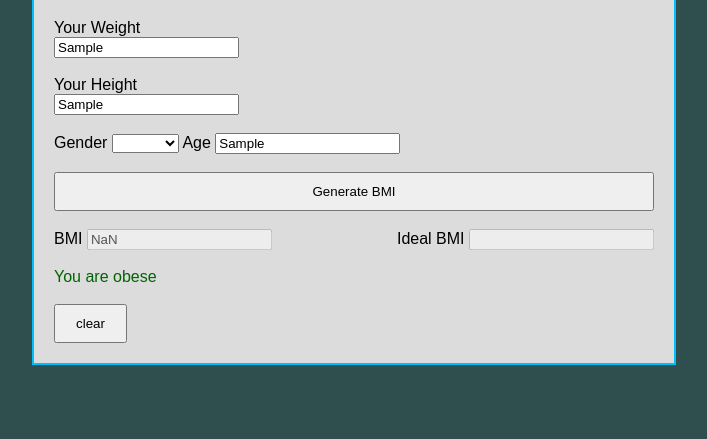
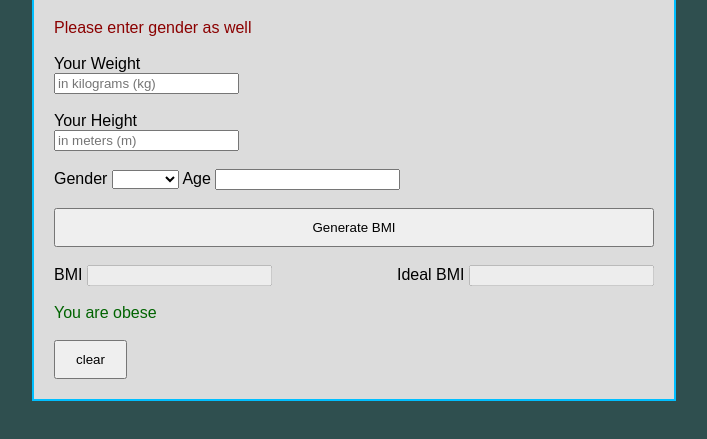
Before and after one commit to yaaseen17/bmi, a plain HTML site: page index.html in a window 1280 px wide. Both pictures are taken after typing "Sample", "Sample", "Sample" into the empty fields and a click on the button "Generate BMI". Shown: the part 235-674 px from the top of the page, without its empty margins (286-993 px from the left). Drawn offline with Linux system fonts and the light colour scheme.

Commit message:
made a few changes

```diff
--- a/assets/css/style.css
+++ b/assets/css/style.css
@@ -30,3 +30,6 @@ button{
 #comment{
     color: darkgreen;
 }
+#error{
+    color:darkred;
+}
--- a/assets/js/index.js
+++ b/assets/js/index.js
@@ -7,9 +7,21 @@ function myBMI(){
     let ans = w/(h**2);
     document.getElementById("outputBmi").value = `${ans}`
 
-    let age = document.getElementById('age')
+    let age = document.getElementById('age');
 
-    if(document.getElementById('gndr').value == 'male'){
+    if (document.getElementById('gndr').value == 'empty'){
+        document.getElementById('error').innerHTML = "Please enter gender as well";
+        let inputs = document.getElementsByClassName('input')
+
+    for(x of inputs){
+        x.value = '';
+    }
+
+    document.getElementById('gndr').value = 'empty';
+    document.getElementById("outputBmi").innerHTML = "";
+    idealBmi.innerText = "";
+    comment.innerText = "";
+    }else if(document.getElementById('gndr').value == 'male'){
         let ansMale = 0.5*ans + 11.5;
         idealBmi.value = `${ansMale}`
     }else if(document.getElementById('gndr').value == 'female'){
--- a/index.html
+++ b/index.html
@@ -10,13 +10,13 @@
 <body>
     <div class="container">
         <h1 id="header">Calculate Your BMI</h1>
-
+        <div id="error"></div><br>
         <label for="weight" class="myLabel">Your Weight</label><br>
         <input class="input" type="text" name="weight" id="weight" placeholder="in kilograms (kg)"><br><br>
         <label class="myLabel" for="height">Your Height</label><br>
         <input class="input" type="text" name="height" id="height" placeholder="in meters (m)"><br><br>
         <label class="myLabel" for="gender">Gender</label>
-        <select name="gender" id="gndr" onclick="disableInput()">
+        <select name="gender" id="gndr" onclick="disableInput()" required>
             <option value="empty"></option>
             <option value="male">Male</option>
             <option value="female">Female</option>
```
